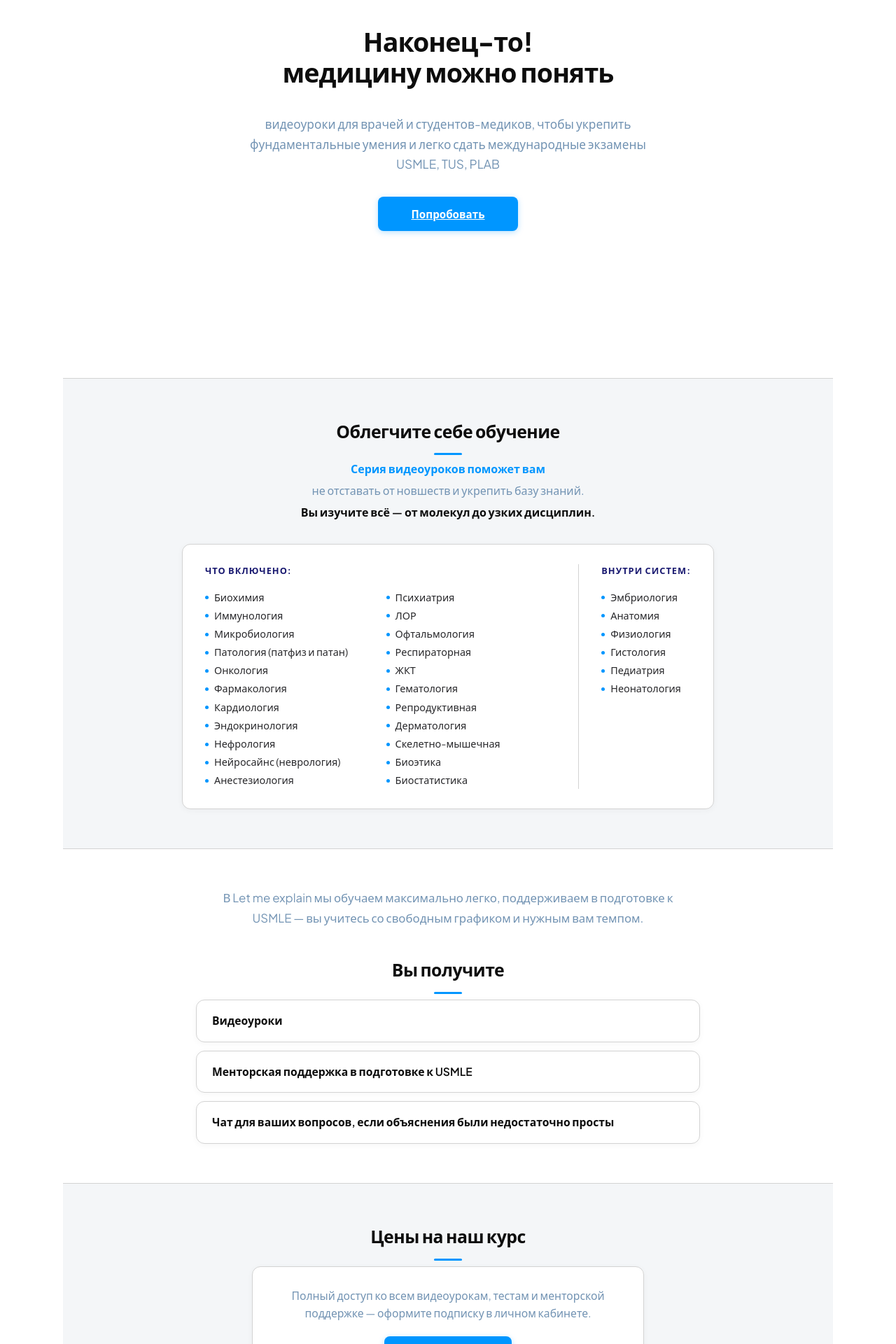
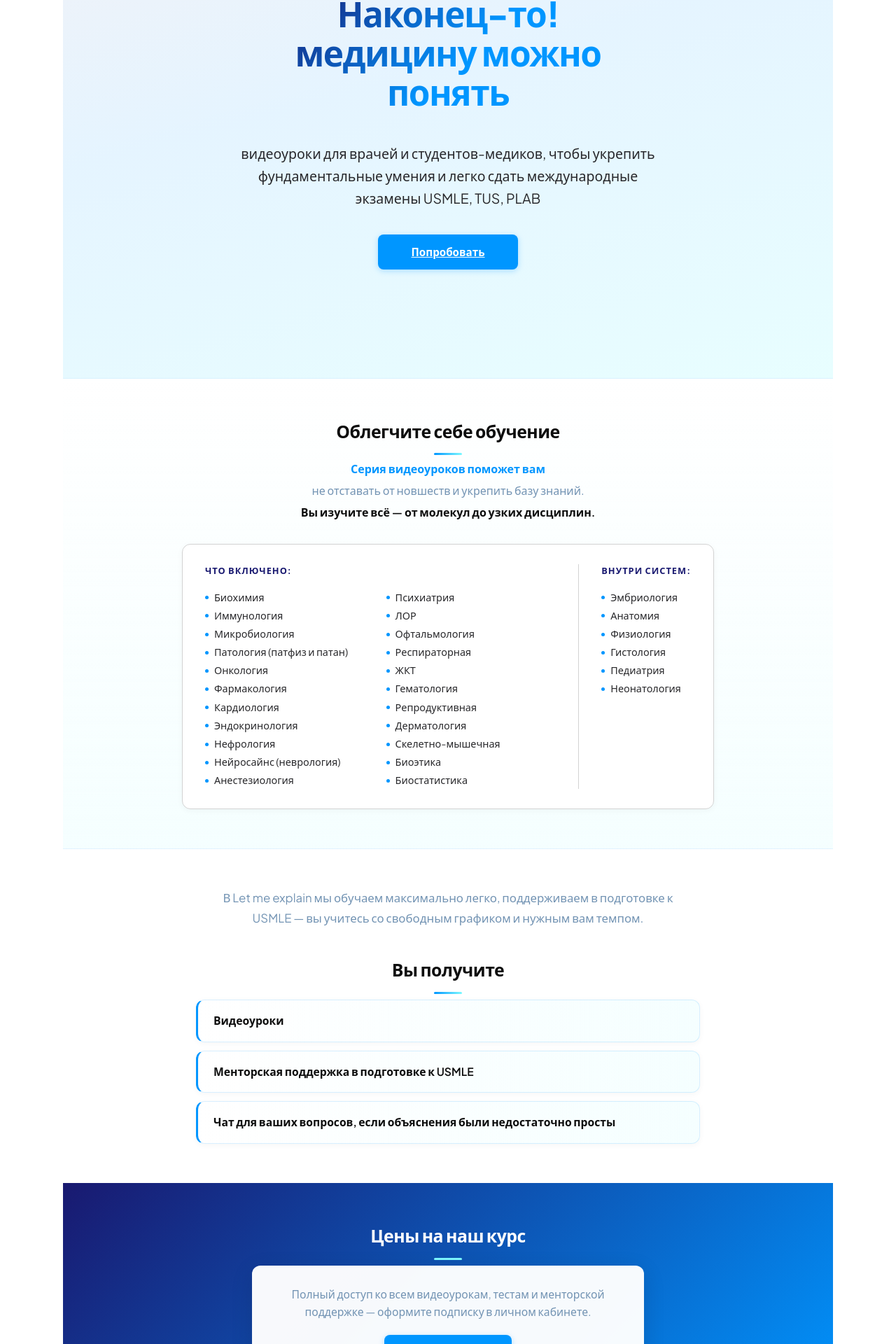
Before and after one commit to isan228/lemeexp, a React (Vite) app in the folder frontend/: page / in a window 1280 px wide. Shown: the part 285-2205 px from the top of the page at 70% size. Built offline with nearby package versions, Linux system fonts and the light colour scheme.

Commit message:
chore: deploy 2026-06-20T00-49

```diff
--- a/frontend/src/styles/landing-ui.css
+++ b/frontend/src/styles/landing-ui.css
@@ -5,6 +5,7 @@
   --lp-charcoal: #28282b;
   --lp-navy: #191970;
   --lp-blue: #0096ff;
+  --lp-cyan: #7df9ff;
   --lp-slate: #7293b3;
   --lp-gray-light: #d3d3d3;
   --lp-gray: #c0c0c0;
@@ -154,27 +155,37 @@
   padding: 48px 32px 64px;
   position: relative;
   box-sizing: border-box;
+  background: linear-gradient(
+    165deg,
+    rgba(25, 25, 112, 0.06) 0%,
+    rgba(0, 150, 255, 0.1) 42%,
+    rgba(125, 249, 255, 0.18) 100%
+  );
 }
 
 .landing-marketing .landing-hero-center h1 {
-  font-size: clamp(1.75rem, 4vw, 2.35rem);
-  line-height: 1.18;
-  margin-bottom: 20px;
+  font-size: clamp(2.1rem, 5.5vw, 3.1rem);
+  line-height: 1.12;
+  margin-bottom: 24px;
   font-weight: 800;
-  letter-spacing: -0.025em;
-  color: var(--lp-black);
-  max-width: 18ch;
+  letter-spacing: -0.03em;
+  max-width: 14ch;
   text-align: center;
   margin-left: auto;
   margin-right: auto;
+  background: linear-gradient(135deg, var(--lp-navy) 0%, var(--lp-blue) 55%, var(--lp-blue) 100%);
+  -webkit-background-clip: text;
+  background-clip: text;
+  -webkit-text-fill-color: transparent;
+  color: var(--lp-navy);
 }
 
 .landing-marketing .landing-lead-wide {
-  color: var(--lp-slate);
-  font-size: clamp(0.95rem, 1.6vw, 1.08rem);
+  color: var(--lp-charcoal);
+  font-size: clamp(1.05rem, 2vw, 1.22rem);
   line-height: 1.65;
-  margin-bottom: 32px;
-  max-width: 36rem;
+  margin-bottom: 36px;
+  max-width: 38rem;
   text-align: center;
   margin-left: auto;
   margin-right: auto;
@@ -200,13 +211,46 @@
 }
 
 .landing-marketing .landing-section:nth-of-type(even) {
-  background: var(--lp-gray-bg);
+  background: linear-gradient(
+    180deg,
+    rgba(125, 249, 255, 0.14) 0%,
+    rgba(0, 150, 255, 0.06) 45%,
+    var(--lp-white) 100%
+  );
   margin-left: -24px;
   margin-right: -24px;
   padding-left: 24px;
   padding-right: 24px;
-  border-top: 1px solid var(--lp-gray-light);
-  border-bottom: 1px solid var(--lp-gray-light);
+  border-top: 1px solid rgba(0, 150, 255, 0.12);
+  border-bottom: 1px solid rgba(0, 150, 255, 0.12);
+}
+
+.landing-marketing #pricing.landing-section {
+  background: linear-gradient(135deg, var(--lp-navy) 0%, var(--lp-blue) 100%);
+  border-top: none;
+  border-bottom: none;
+}
+
+.landing-marketing #pricing .landing-section-title {
+  color: var(--lp-white);
+}
+
+.landing-marketing #pricing .landing-section-title::after {
+  background: var(--lp-cyan);
+}
+
+.landing-marketing #pricing .landing-pricing {
+  background: rgba(255, 255, 255, 0.97);
+  border: none;
+  box-shadow: 0 8px 32px rgba(0, 0, 0, 0.12);
+}
+
+.landing-marketing #curriculum.landing-section {
+  background: linear-gradient(180deg, var(--lp-white) 0%, rgba(125, 249, 255, 0.08) 100%);
+  margin-left: -24px;
+  margin-right: -24px;
+  padding-left: 24px;
+  padding-right: 24px;
 }
 
 .landing-section-alt {
@@ -232,7 +276,7 @@
   width: 40px;
   height: 3px;
   margin: 12px auto 0;
-  background: var(--lp-blue);
+  background: linear-gradient(90deg, var(--lp-blue), var(--lp-cyan));
   border-radius: 2px;
 }
 
@@ -357,11 +401,11 @@
   gap: 12px;
 }
 
-.landing-benefit-item {
+.landing-marketing .landing-benefit-item {
   padding: 18px 22px;
   border-radius: var(--lp-radius);
-  background: var(--lp-white);
-  border: 1px solid var(--lp-gray-light);
+  background: linear-gradient(90deg, rgba(255, 255, 255, 0.95) 0%, rgba(125, 249, 255, 0.08) 100%);
+  border: 1px solid rgba(0, 150, 255, 0.15);
   border-left: 3px solid var(--lp-blue);
   color: var(--lp-black);
   font-weight: 600;
@@ -484,11 +528,11 @@
 
 /* —— CTA —— */
 
-.landing-cta-banner {
+.landing-marketing .landing-cta-banner {
   margin: 48px 0 24px;
   padding: 40px 28px;
   border-radius: var(--lp-radius);
-  background: linear-gradient(135deg, var(--lp-navy) 0%, var(--lp-charcoal) 100%);
+  background: linear-gradient(135deg, var(--lp-navy) 0%, var(--lp-blue) 55%, rgba(125, 249, 255, 0.4) 100%);
   color: var(--lp-white);
   text-align: center;
   box-shadow: var(--med-shadow);
@@ -733,7 +777,7 @@ a.nav-muted:hover {
   .landing-marketing .landing-hero-center h1 {
     text-align: center;
     max-width: none;
-    font-size: clamp(1.6rem, 5vw, 2rem);
+    font-size: clamp(1.85rem, 7vw, 2.5rem);
   }
 
   .landing-marketing .landing-lead-wide {
@@ -754,7 +798,9 @@ a.nav-muted:hover {
     text-align: center;
   }
 
-  .landing-marketing .landing-section:nth-of-type(even) {
+  .landing-marketing .landing-section:nth-of-type(even),
+  .landing-marketing #curriculum.landing-section,
+  .landing-marketing #pricing.landing-section {
     margin-left: -16px;
     margin-right: -16px;
     padding-left: 16px;
```
